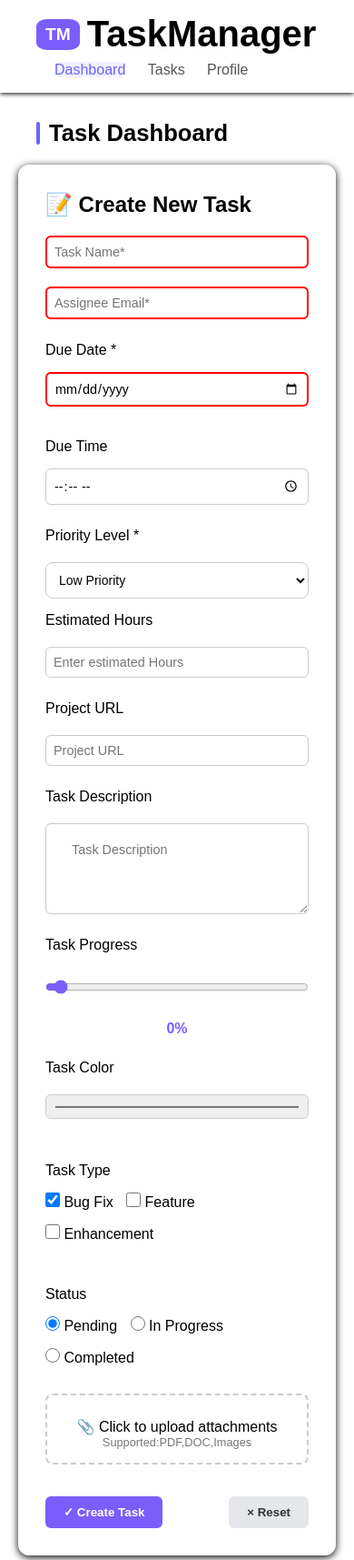
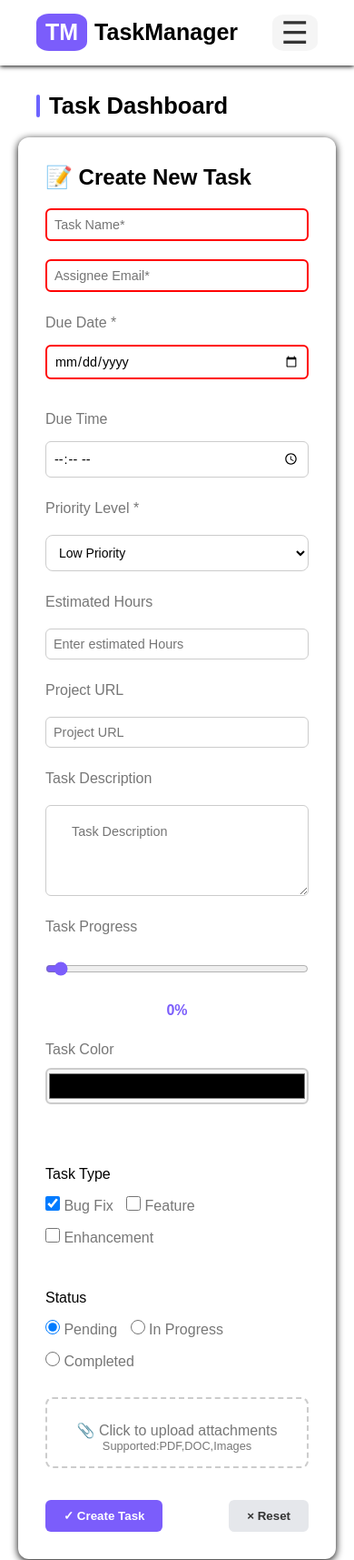
Before and after one commit to deepasakthivel24/TASKMANAGER, a plain HTML site: page index.html in a window 390 px wide. Shown: the top 1715 px of the page at 91% size. Drawn offline with Linux system fonts and the light colour scheme.

Commit message:
add menu-bar

```diff
--- a/index.html
+++ b/index.html
@@ -13,12 +13,15 @@
     <span class="logo-icon">TM</span>
     <span class="logo-text">TaskManager</span>
   </div>
+
+  <input type="checkbox" id="menu-toggle">
+  <label for="menu-toggle" class="menu-icon">&#9776;</label>
+
   <nav class="nav-links">
     <a href="#" class="active">Dashboard</a>
-            <a href="#" >Tasks</a>
+    <a href="#">Tasks</a>
     <a href="#">Profile</a>
   </nav>
-
 </header>
 <!-- Page Title -->
   <section class="page-header">
@@ -26,7 +29,6 @@
   </section>
 <!--.....................MAIN...............-->
     <main class="main-container">
-
 <!--...................CREATE TASK............-->
         <section class="create-task">
             <h2>📝 Create New Task</h2>
@@ -47,7 +49,7 @@
                     <option>High Priority</option>
                 </select>
 
-                <lable>Estimated Hours</lable>
+                <label>Estimated Hours</label>
                 <input type="number" placeholder="Enter estimated Hours">
 
                 <label>Project URL</label>
@@ -60,8 +62,10 @@
                 <input type="range" min="0" max="100" value="0" oninput="progressvalue.textContent=this.value + '%'">
                 <p class="progress-text" id="progressvalue">0%</p>
 
-                <label>Task Color</label>
-                <input type="color" value=#3b82f6>
+                <div class="task-color">
+                <label for="taskcolor">Task Color</label>
+                <input type="color" id="taskcolor" name="taskcolor" value="#000000">
+                </div>
                 <br>
                 <div class="task-type">
                     <p>Task Type</p>
@@ -162,6 +166,7 @@
                         <span class="pending">●<span class="status pending">Pending</span></span>
                     </div>
                 </article>
+
                  <article class="task-card low">
                     <h3>Implement Dark Mode</h3>
                     <br>
@@ -176,6 +181,7 @@
                         <span class="pending">●<span class="status pending">Pending</span></span>
                     </div>
                 </article>
+
                  <article class="task-card high">
                     <h3>User Testing Section</h3>
                     <br>
--- a/style.css
+++ b/style.css
@@ -1,5 +1,4 @@
 /*..........COMMON.........*/
-
 *{
     margin:0;
     padding: 0;
@@ -10,7 +9,6 @@ body{
     background: white;
     color: black;
 }
-
 /*...........HEADER.......*/
 .navbar{
     background: #fff;
@@ -29,18 +27,17 @@ body{
     display: flex;
     align-items: center;
     font-weight: 600;
-    font-size: 1.2rem;
-    }
+    font-size:25px;
+}
 .logo-icon{
     background: #7b5dfb;
     color: white;
     border-radius: 25%;
     padding: 6px 10px;
     margin-right:8px;
-
 }
 .nav-links a{
-    margin-left: 20px;
+    margin-left: 40px;
     text-decoration: none;
     color: #555;
     font-weight: 500;
@@ -50,18 +47,14 @@ body{
      background-color: #f2f1ff;
   color: #6c63ff;
   border-radius: 6px;
-
 }
 .logo-text{
-    font-size: 2.5rem;
+    font-size:25px;
 }
-
-
 /* Page Header */
 .page-header {
   margin: 30px 40px 0 40px;
 }
-
 .page-header h2 {
   font-size: 1.6rem;
   font-weight: 600;
@@ -69,7 +62,6 @@ body{
   align-items: center;
   gap: 10px;
 }
-
 .page-header h2 span {
   display: inline-block;
   width: 4px;
@@ -84,19 +76,15 @@ body{
     gap: 30px;
     padding: 40px;
 }
-
-
 /*................Create Task.................*/
 .create-task{
     background:#fff;
     border-radius: 12px;
     padding:30px;
     box-shadow: 0 2px 8px black;
-
 }
 .create-task h2{
     margin-bottom:15px;
-
 }
 .create-task label{
     font-weight: 500;
@@ -110,7 +98,6 @@ input,select,textarea{
     border-radius: 6px;
     margin-top: 5px;
     font-size: 0.9rem;
-
 }
 textarea{
     resize: vertical;
@@ -118,7 +105,6 @@ textarea{
     height: 100px;
     flex-wrap: wrap;
 }
-
 input[type="range"]{
     accent-color:#7b5dfb;
 }
@@ -128,7 +114,6 @@ input[type="range"]{
     color: #7b5dfb;
     margin-top: 5px;
 }
-
 .task-type label,.task-status label{
     display:inline-block;
     margin-right:10px;
@@ -140,7 +125,6 @@ input[type="radio"] {
   accent-color: #007bff;
   cursor: pointer;
 }
-
 .upload-box{
     border: 2px dashed #ccc;
     border-radius: 8px;
@@ -178,7 +162,6 @@ input[type="radio"] {
 .primary{
     background:#7b5dfb;
     color: #fff;
-
 }
 .secondary{
     background:#e5e7eb;
@@ -192,11 +175,9 @@ input[type="radio"] {
   flex-direction: column;
   gap: 15px;
 }
-
 .create-task input:required:invalid {
   border: 2px solid red;
 }
-
 .create-task select{
   padding: 10px;
   border-radius: 8px;
@@ -205,19 +186,15 @@ input[type="radio"] {
   width: 100%;
   background-color: #fff;
 }
-
 .create-task input[type="date"],
 .create-task input[type="time"] {
   appearance: none;
   background-color: #fff;
   margin: 0;
 }
-
-
 .create-task input[type="date"] {
   margin-bottom: 10px;
 }
-
 .create-task input:focus,
 .create-task select:focus {
   border-color: #6a5af9;
@@ -225,9 +202,35 @@ input[type="radio"] {
 .upload-box label:hover{
     cursor: pointer;
 }
-
+.task-color {
+  display: flex;
+  flex-direction: column;
+  margin-bottom: 20px;
+}
+.create-task label{
+    color: #777;
+}
+.task-color label {
+  font-weight: 500;
+  color: #777;
+  margin-bottom: 6px;
+}
+.task-color input[type="color"] {
+  width: 100%;
+  height: 40px;
+  border: 2px solid #ccc;
+  border-radius: 6px;
+  background-color: #fff;
+  cursor: pointer;
+  padding: 0;
+  outline: none;
+  box-shadow: inset 0 0 3px rgba(0, 0, 0, 0.1);
+}
+.task-color input[type="color"]:hover {
+  border-color: #7a5cf0;
+  box-shadow: 0 0 4px rgba(122, 92, 240, 0.3);
+}
 /*............Active task............*/
-
 .active-tasks {
     background: #fff;
     border-radius: 12px;
@@ -240,7 +243,6 @@ input[type="radio"] {
     align-items: center;
     flex-wrap: wrap;
 }
-
 .filters button {
     border: 1px solid #ddd;
     background: #fff;
@@ -249,7 +251,6 @@ input[type="radio"] {
     margin-left: 5px;
     cursor: pointer;
 }
-
 .filters button.active {
     background: #6c63ff;
     color:black;
@@ -259,7 +260,6 @@ input[type="radio"] {
     color:white;
     background-color: #6a5af9;
 }
-
 .tasks-grid{
     display: grid;
     grid-template-columns: repeat(2,minmax(250px, 2fr));
@@ -275,7 +275,6 @@ input[type="radio"] {
     padding: 20px;
     box-shadow: 0 2px 6px black;
     transition: 0.3s;
-
 }
 .task-card:hover{
     transform: translateY(-3px);
@@ -288,7 +287,6 @@ input[type="radio"] {
     display: flex;
     justify-content: space-between;
 }
-
 .tag.medium {
   color: #f7a400;
   background: #fff3da;
@@ -301,7 +299,6 @@ input[type="radio"] {
     padding: 3px 8px;
   border-radius: 10px;
   border: none;
-
 }
 .btn2{
     color :#f7a400;;
@@ -309,7 +306,6 @@ input[type="radio"] {
     padding: 3px 8px;
   border-radius: 10px;
   border: none;
-
 }
 .btn3{
      color :rgb(18, 153, 18);;
@@ -317,7 +313,6 @@ input[type="radio"] {
     padding: 3px 8px;
   border-radius: 10px;
   border: none;
-
 }
 .tag.high{
     background: white;
@@ -335,7 +330,6 @@ input[type="radio"] {
     color:black;
     font-weight: 600;
     margin-left: 10px;
-
 }
 .status.pending{
     color:black;
@@ -354,8 +348,6 @@ input[type="radio"] {
 .inprogress,.pending,.completed{
     font-size:small;
 }
-
-
 /*........Footer.........*/
 footer{
     background:#fff;
@@ -393,16 +385,6 @@ footer li{
     }
 }
 @media (max-width: 500px){
-    .navbar{
-        flex-direction: column;
-        align-items: flex-start;
-    }
-    .nav-links{
-        margin-top: 8px;
-    }
-
-}
-@media (max-width: 500px){
     .tasks-grid{
         grid-template-columns:auto;
     }
@@ -413,3 +395,46 @@ footer li{
         padding: 20px;
     }
 }
+#menu-toggle {
+  display: none;
+}
+.menu-icon {
+  display: none;
+  font-size: 34px;
+  cursor: pointer;
+  color: #333;
+}
+@media (max-width: 768px) {
+  .navbar {
+    flex-wrap: wrap;
+  }
+  .menu-icon {
+    display: block;
+    background-color:#f5f5f5;
+    border-radius: 25%;
+    padding:0 10px;
+   margin-left:auto;
+  }
+  .nav-links {
+    display: none;
+    flex-direction: column;
+    width: 100%;
+    background: #fff;
+    border-top: 1px solid #eee;
+    margin-top: 10px;
+  }
+  .nav-links a {
+    padding: 12px;
+    text-align: left;
+    margin: 0;
+    border-bottom: 1px solid #f3f3f3;
+  }
+  #menu-toggle:checked + .menu-icon + .nav-links {
+    display: flex;
+  }
+}
+@media (max-width: 768px){
+    .filters{
+        padding-top: 20px;
+    }
+}
```
Lines whose indentation alone changed are shown as unchanged.
